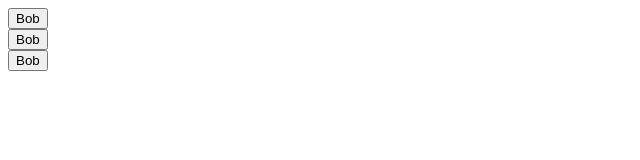
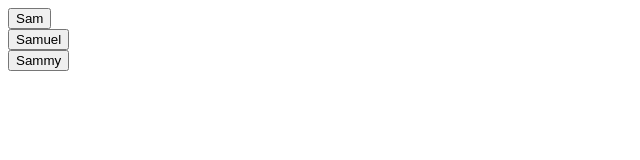
Before and after one commit to SZun/SSSGitDemo, a plain HTML site: page index.html in a window 1280 px wide. Shown: the whole page, without its empty margins (0-640 px from the left). Drawn offline with Linux system fonts and the light colour scheme.

Commit message:
btn text update

```diff
--- a/index.html
+++ b/index.html
@@ -9,13 +9,13 @@
     <div class="container">
       <div class="row">
         <div class="col-sm-4">
-          <button class="btn btn-primary">Bob</button>
+          <button class="btn btn-primary">Sam</button>
         </div>
         <div class="col-sm-4">
-          <button class="btn btn-primary">Bob</button>
+          <button class="btn btn-primary">Samuel</button>
         </div>
         <div class="col-sm-4">
-          <button class="btn btn-primary">Bob</button>
+          <button class="btn btn-primary">Sammy</button>
         </div>
       </div>
     </div>
```
